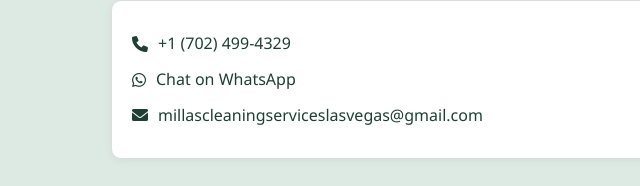
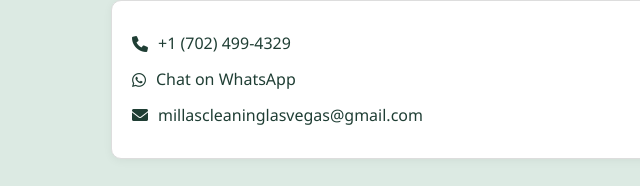
Before and after one commit to LucasWalkerr/millas-cleaning, a plain HTML site: page index.html in a window 1280 px wide. Shown: the part 2125-2311 px from the top of the page, 99-739 px from the left. Drawn offline with Linux system fonts and the light colour scheme; a web font is replaced by a local one.

Commit message:
mail update

```diff
--- a/index.html
+++ b/index.html
@@ -109,10 +109,10 @@
       <div class="contact-box">
         <p><i class="fas fa-phone"></i> <a href="tel:+170224994329">+1 (702) 499-4329</a></p>
         <p><i class="fab fa-whatsapp"></i> <a href="https://wa.me/170224994329" target="_blank">Chat on WhatsApp</a></p>
-        <p><i class="fas fa-envelope"></i> <a href="mailto:millascleaningserviceslasvegas@gmail.com">millascleaningserviceslasvegas@gmail.com</a></p>
+        <p><i class="fas fa-envelope"></i> <a href="mailto:millascleaninglasvegas@gmail.com">millascleaninglasvegas@gmail.com</a></p>
       </div>
 
-      <form id="contact-form" action="mailto:millascleaningserviceslasvegas@gmail.com" method="POST" enctype="text/plain">
+      <form id="contact-form" action="mailto:millascleaninglasvegas@gmail.com" method="POST" enctype="text/plain">
         <input type="text" name="name" placeholder="Your Name" required>
         <input type="email" name="email" placeholder="Your Email" required>
         <textarea name="message" placeholder="Tell us about your cleaning needs..." required></textarea>
```
